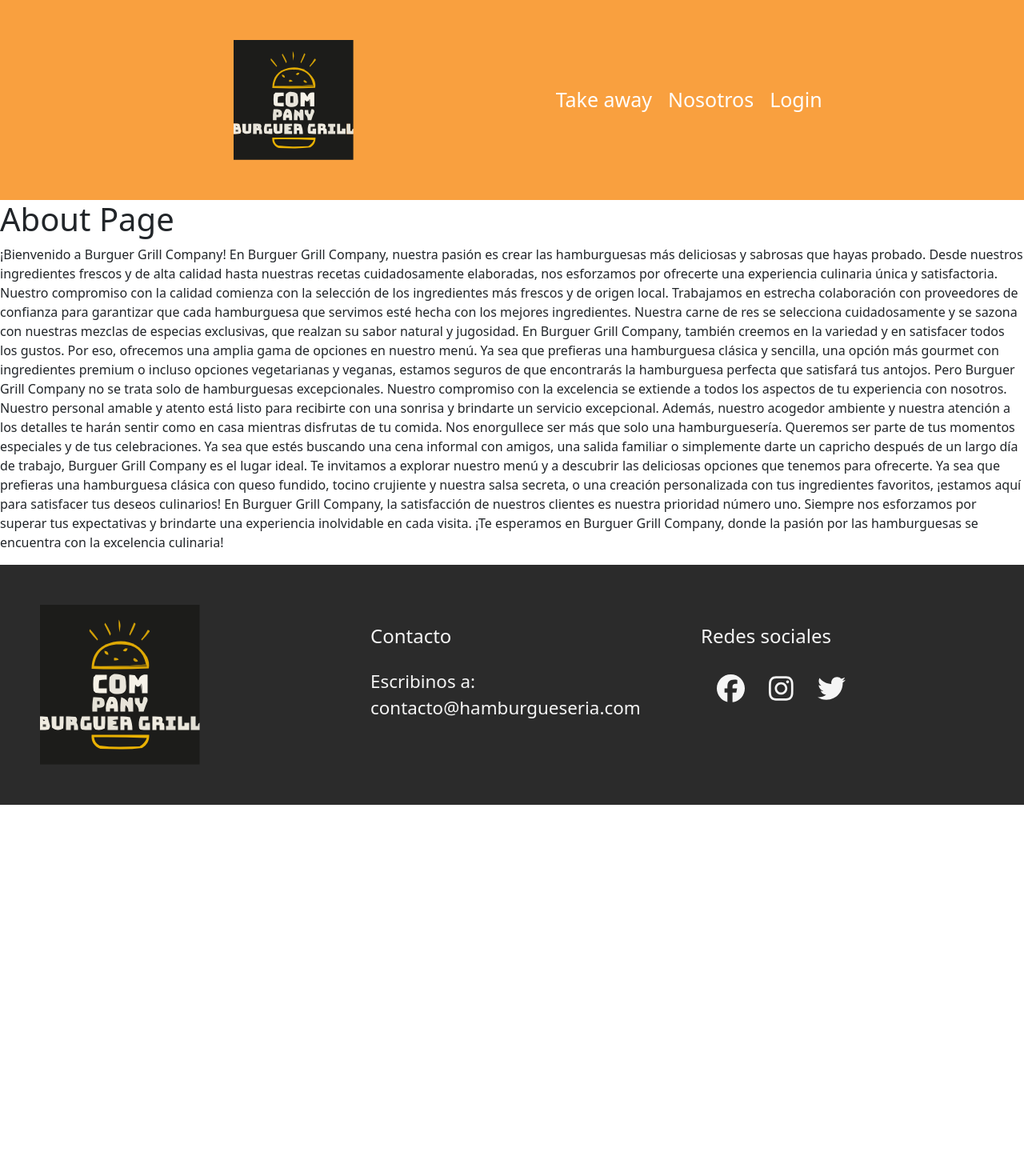
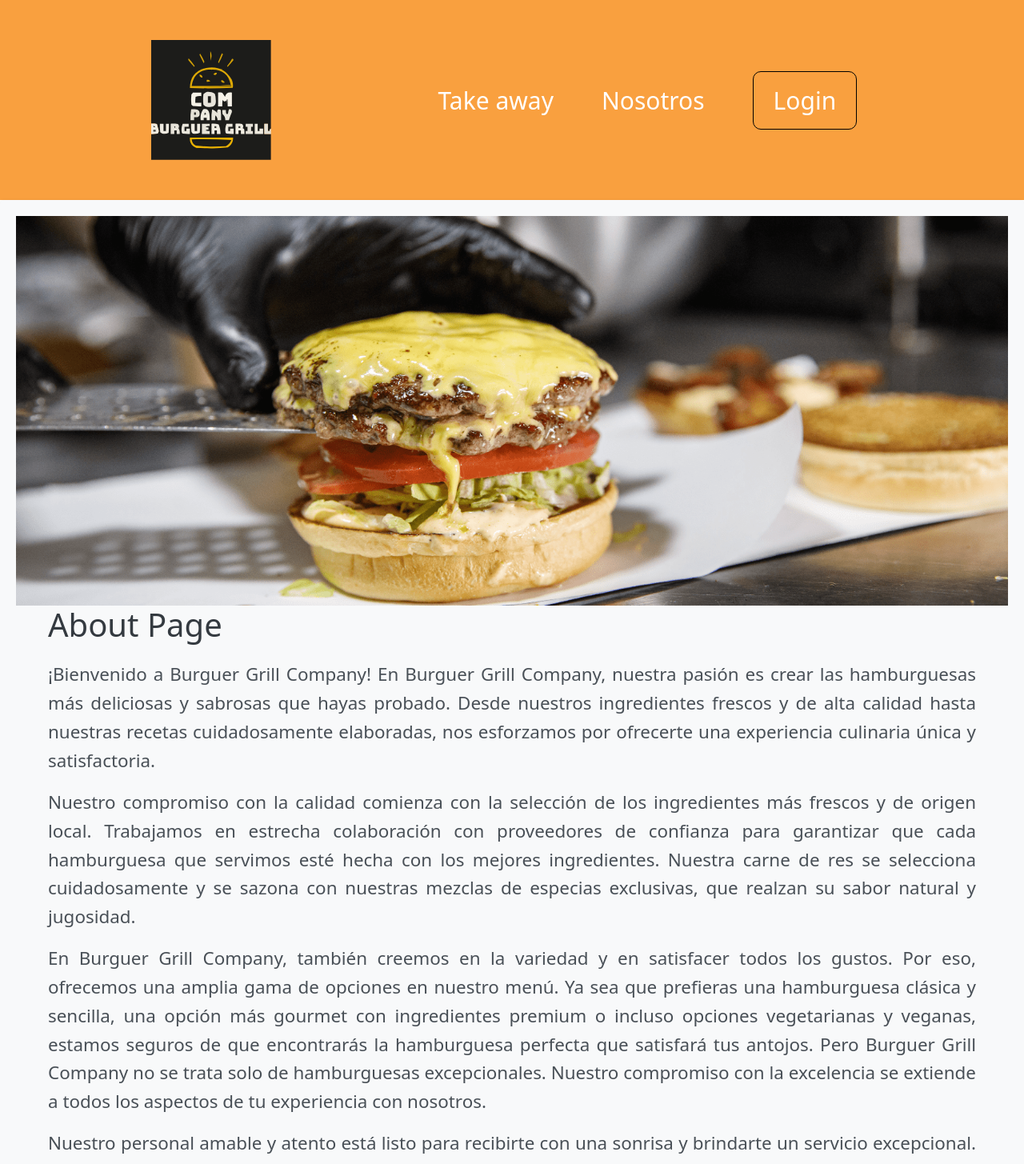
Before and after one commit to 4ndresgit/BurguerGrill, a React (Vite) app: page /about in a window 1280 px wide. Shown: the top 1455 px of the page at 80% size. Before the commit the page ends 1006 px from the top, so only its background shows below. Built offline with nearby package versions, Linux system fonts and the light colour scheme.

Commit message:
PreEntrega2-AndresRossi

```diff
--- a/src/components/AboutPage/AboutPage.jsx
+++ b/src/components/AboutPage/AboutPage.jsx
@@ -1,22 +1,26 @@
 import React from 'react';
 import '../AboutPage/AboutPage.scss'
+import burguerImage from'../../assets/images/fondotrabajo.png'
 
 function AboutPage() {
   return (
-    <div>
-      <h1>About Page</h1>
+    <div className='about-container'>
+      <img src={burguerImage} alt="Fondo de trabajo" />
+      <h1 className='about-title'>About Page</h1>
       <p>
         ¡Bienvenido a Burguer Grill Company! En Burguer Grill Company, nuestra
         pasión es crear las hamburguesas más deliciosas y sabrosas que hayas
         probado. Desde nuestros ingredientes frescos y de alta calidad hasta
         nuestras recetas cuidadosamente elaboradas, nos esforzamos por ofrecerte
-        una experiencia culinaria única y satisfactoria. Nuestro compromiso con
+        una experiencia culinaria única y satisfactoria.</p>
+        <p> Nuestro compromiso con
         la calidad comienza con la selección de los ingredientes más frescos y
         de origen local. Trabajamos en estrecha colaboración con proveedores de
         confianza para garantizar que cada hamburguesa que servimos esté hecha
         con los mejores ingredientes. Nuestra carne de res se selecciona
         cuidadosamente y se sazona con nuestras mezclas de especias exclusivas,
-        que realzan su sabor natural y jugosidad. En Burguer Grill Company,
+        que realzan su sabor natural y jugosidad.</p>
+        <p> En Burguer Grill Company,
         también creemos en la variedad y en satisfacer todos los gustos. Por
         eso, ofrecemos una amplia gama de opciones en nuestro menú. Ya sea que
         prefieras una hamburguesa clásica y sencilla, una opción más gourmet con
@@ -24,7 +28,8 @@ function AboutPage() {
         seguros de que encontrarás la hamburguesa perfecta que satisfará tus
         antojos. Pero Burguer Grill Company no se trata solo de hamburguesas
         excepcionales. Nuestro compromiso con la excelencia se extiende a todos
-        los aspectos de tu experiencia con nosotros. Nuestro personal amable y
+        los aspectos de tu experiencia con nosotros.</p>
+        <p> Nuestro personal amable y
         atento está listo para recibirte con una sonrisa y brindarte un servicio
         excepcional. Además, nuestro acogedor ambiente y nuestra atención a los
         detalles te harán sentir como en casa mientras disfrutas de tu comida.
@@ -32,11 +37,13 @@ function AboutPage() {
         de tus momentos especiales y de tus celebraciones. Ya sea que estés
         buscando una cena informal con amigos, una salida familiar o simplemente
         darte un capricho después de un largo día de trabajo, Burguer Grill
-        Company es el lugar ideal. Te invitamos a explorar nuestro menú y a
+        Company es el lugar ideal.</p>
+        <p> Te invitamos a explorar nuestro menú y a
         descubrir las deliciosas opciones que tenemos para ofrecerte. Ya sea que
         prefieras una hamburguesa clásica con queso fundido, tocino crujiente y
         nuestra salsa secreta, o una creación personalizada con tus ingredientes
-        favoritos, ¡estamos aquí para satisfacer tus deseos culinarios! En
+        favoritos, ¡estamos aquí para satisfacer tus deseos culinarios!</p>
+        <p> En
         Burguer Grill Company, la satisfacción de nuestros clientes es nuestra
         prioridad número uno. Siempre nos esforzamos por superar tus
         expectativas y brindarte una experiencia inolvidable en cada visita. ¡Te
--- a/src/components/AboutPage/AboutPage.scss
+++ b/src/components/AboutPage/AboutPage.scss
@@ -1,54 +1,25 @@
 
-
-.about-section {
-  background-color: #f8f8f8;
-  padding: 40px;
-
-  h2 {
-    font-size: 28px;
-    color: #333;
-    margin-bottom: 20px;
-  }
-
-  p {
-    font-size: 16px;
-    color: #666;
-    margin-bottom: 15px;
-  }
-
-  .highlight {
-    color: #ff5500;
-    font-weight: bold;
-  }
-
-  .menu-list {
-    list-style-type: none;
-    padding-left: 0;
-
-    li {
-      margin-bottom: 10px;
-
-      &:before {
-        content: "\2022";
-        color: #ff5500;
-        display: inline-block;
-        width: 1em;
-        margin-left: -1em;
-      }
-    }
-  }
-
-  .button {
-    display: inline-block;
-    background-color: #ff5500;
-    color: #fff;
-    padding: 10px 20px;
-    border-radius: 5px;
-    text-decoration: none;
-    transition: background-color 0.3s ease;
-
-    &:hover {
-      background-color: darken(#ff5500, 10%);
-    }
+.about-container {
+  padding: 20px;
+  background-color: #f8f9fa;
+  border-radius: 5px;
+  box-shadow: 0 2px 5px rgba(0, 0, 0, 0.15);
+  img {
+    width: 100%;
   }
 }
+
+.about-title {
+  color: #343a40;
+  font-size: 2.5em;
+  margin-bottom: 20px;
+  margin-left: 40px;
+}
+
+p {
+  color: #495057;
+  font-size: 1.4em;
+  line-height: 1.6;
+  text-align: justify;
+  margin: 0px 40px;
+}
--- a/src/components/NavBar/NavBar.jsx
+++ b/src/components/NavBar/NavBar.jsx
@@ -24,7 +24,7 @@ const NavBar = ({ userLoggedIn }) => {
                   <CartWidget />
                 </Link>
               ) : (
-                <Link to='/signin'>Login</Link>
+                <Link to='/signin' id='login'>Login</Link>
               )}
             </li>
           </ul>
--- a/src/components/NavBar/NavBar.scss
+++ b/src/components/NavBar/NavBar.scss
@@ -15,11 +15,12 @@ $header-padding: 20px;
     ul {
       display: flex;
       list-style: none;
-        margin: 0;
-        padding: 0;
+      margin: 10px;
+      padding: 30px;
 
       li {
         margin-right: 20px;
+        padding: 20px;
 
         &:last-child {
           margin-right: 0;
@@ -28,8 +29,8 @@ $header-padding: 20px;
         a {
           text-decoration: none;
           color: $header-text-color;
-            font-size: 25px;
-            transition: all 0.3s ease;
+          font-size: 30px;
+          transition: all 0.2s ease;
 
           &:hover {
             color: #333;
@@ -49,7 +50,10 @@ $header-padding: 20px;
       width: 150px;
       margin: 40px;
     }
-
-
   }
 }
+#login {
+  border-radius: 10px;
+  border: solid 1px black;
+  padding: 15px 25px;
+}
--- a/src/components/ProductListContainer/ProductListContainer.jsx
+++ b/src/components/ProductListContainer/ProductListContainer.jsx
@@ -1,7 +1,6 @@
 import './ProductListContainer.scss';
 import React, { useState, useEffect } from 'react';
 import ProductService from '../ProductService/ProductService';
-
 import ProductCard from '../ProductCard/ProductCard';
 
 function ProductListContainer() {
```
Lines whose indentation alone changed are shown as unchanged.
